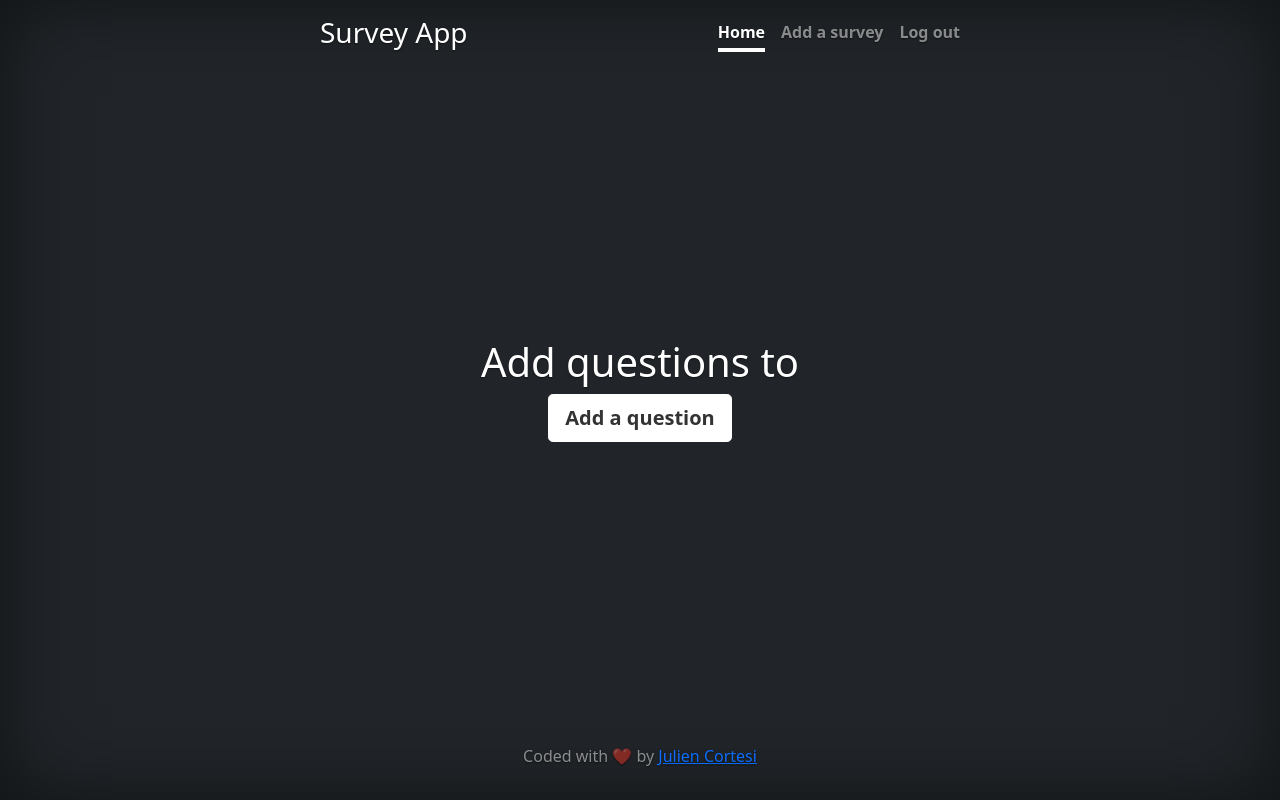
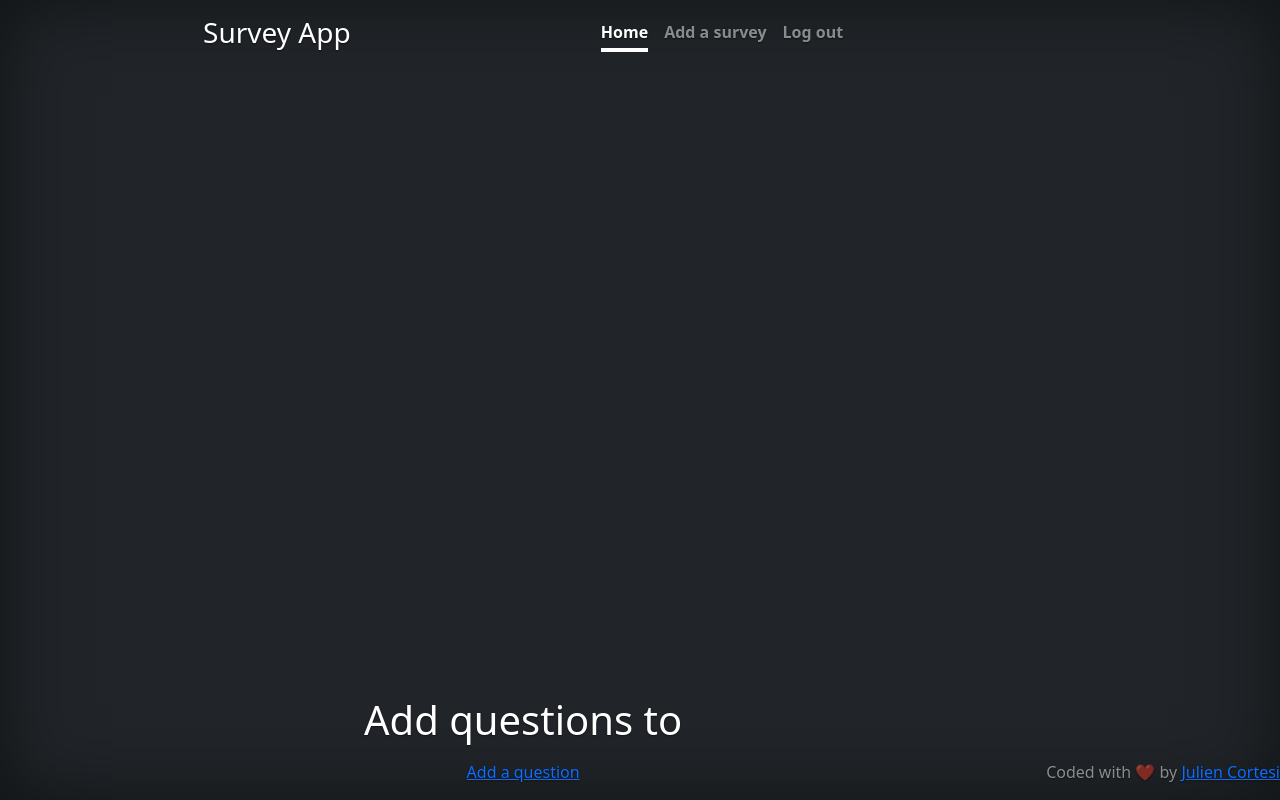
Before and after one commit to ju-c/django-survey-app, a Django app: template templates/surveys/edit.html in a window 1280 px wide. Run offline with Django 3.2, Linux system fonts and the light colour scheme; the template is opened without the code that fills it, so the values that code supplies are empty; parts of the project's set-up code (start-up, migrations or seed data) failed here and were passed over.

Commit message:
debugging the edit template

```diff
--- a/surveys/forms.py
+++ b/surveys/forms.py
@@ -22,18 +22,18 @@ class OptionForm(forms.ModelForm):
 
 class AnswerForm(forms.Form):
     def __init__(self, *args, **kwargs):
-        options = kwargs.pop("options")
+        options = kwargs.pop('options')
         choices = {(o.pk, o.choice) for o in options}
         super().__init__(*args, **kwargs)
         option_field = forms.ChoiceField(
                 choices=choices,
                 widget=forms.RadioSelect,
                 required=True)
-        self.fields["option"] = option_field
+        self.fields['option'] = option_field
 
 
 class BaseAnswerFormSet(forms.BaseFormSet):
     def get_form_kwargs(self, index):
         kwargs = super().get_form_kwargs(index)
-        kwargs["options"] = kwargs["options"][index]
+        kwargs['options'] = kwargs['options'][index]
         return kwargs
--- a/templates/surveys/edit.html
+++ b/templates/surveys/edit.html
@@ -1,16 +1,14 @@
-{% extends '_base.html' %}
-
-
-{% block title %}Edit {{survey.title}}{% endblock title %}
+{% extends "_base.html" %}
+{% block title %}Create - Surveys{% endblock %}
 
 {% block content %}
-
 <div class="cover-container d-flex w-100 h-100 p-3 mx-auto flex-column">
 {% include 'navbar.html' %}
   <main class="px-3">
     <h1>Add questions to {{survey.title}}</h1>
+
     <p class="lead">
-    {% for question in questions %}
+        {% for question in questions %}
         <div class="ui basic padded segment">
             <h4 class="ui header">
                 Question {{ forloop.counter }} / {{ questions|length }}: {{ question.text }}
@@ -18,23 +16,27 @@
             <ul>
                 {% for option in question.option_set.all %}
                 <li>
-                    {{ forloop.counter }}) {{option.choice}}
+                    {{ forloop.counter }}) {{option.text}}
                 </li>
                 {% endfor %}
             </ul>
         </div>
         {% endfor %}
-        <a href="{% url 'survey-question' survey.pk %}" class="btn btn-lg btn-secondary fw-bold border-white bg-white">Add a question</a>
+        <a href="{% url 'survey-question' survey.pk %}">
+            <div class="ui button">Add a question</div>
+        </a>
         {% if questions|length > 0 %}
         <div class="ui divider"></div>
-        <form  method="post">
+        <form style="display: inline-block;" method="post">
             {% csrf_token %}
-            <button type="submit" class="btn btn-success">Activate survey</button>
+            <button type="submit" class="ui primary button">Activate survey</button>
         </form>
         <a href="{% url 'survey-list' %}">
-            <div class="btn btn-light">Back</div>
+            <div class="ui button">Back</div>
         </a>
         {% endif %}
-</p>
+    </div>
+    </p>
+    </div>
 </main>
 {% endblock %}
```
